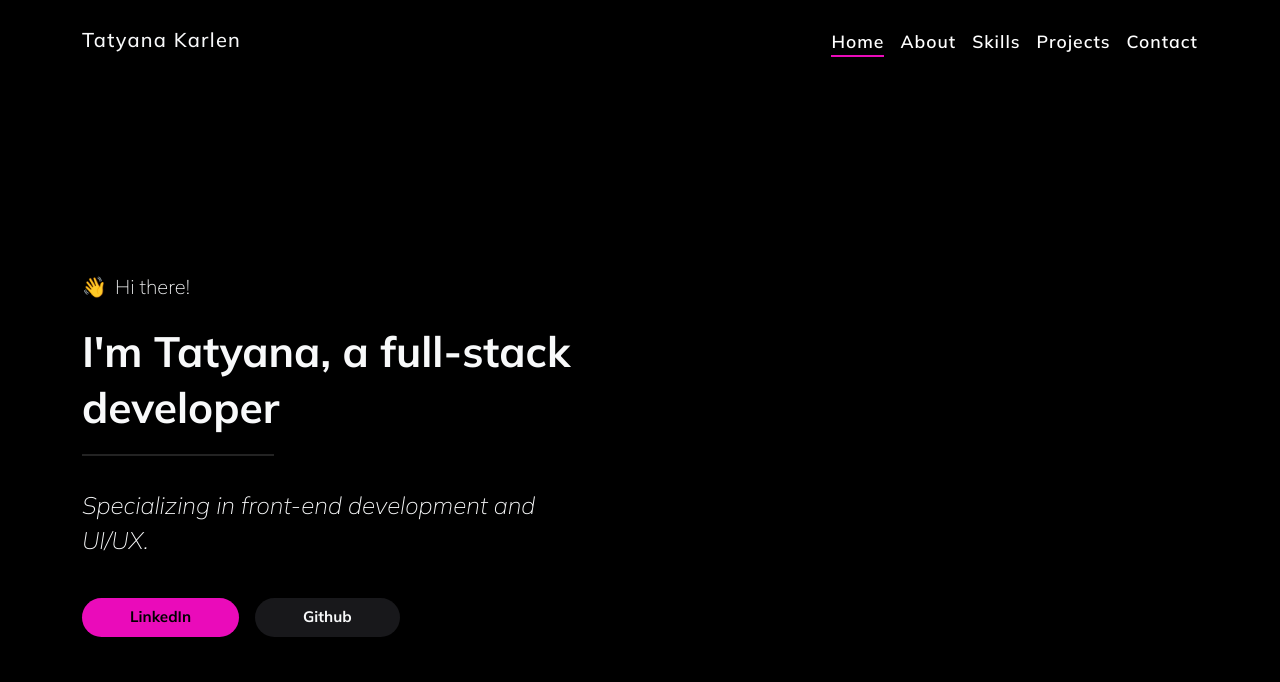
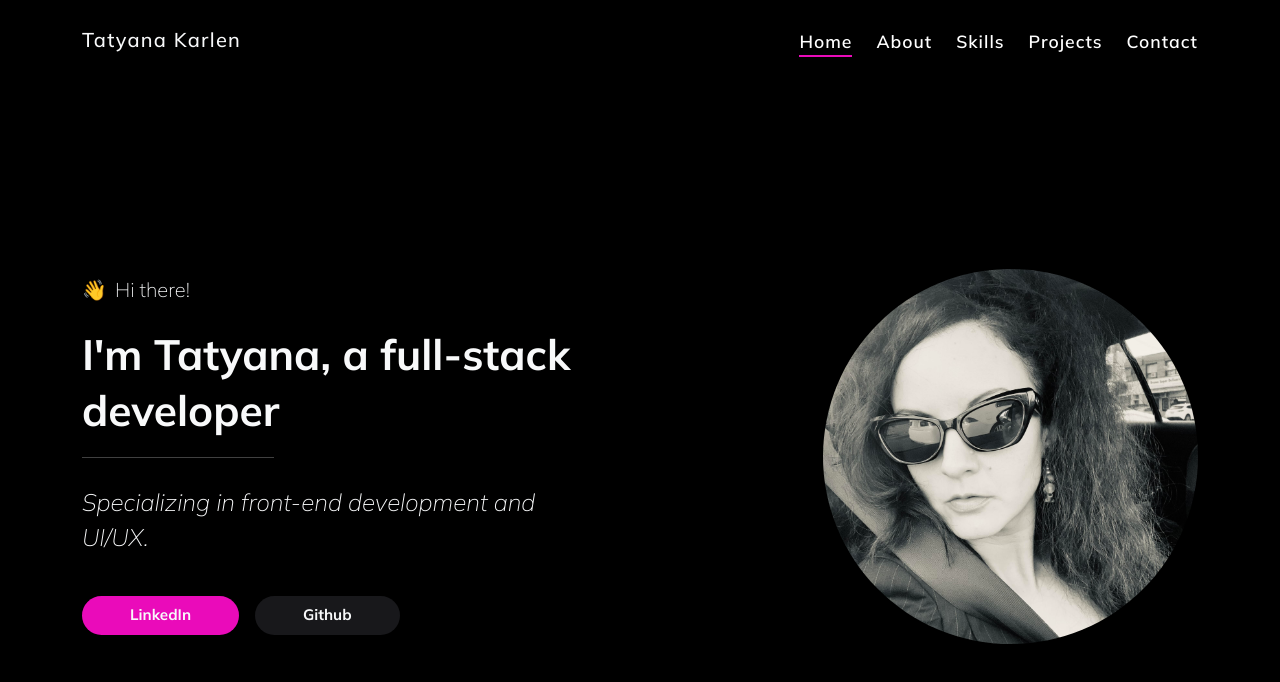
Before and after one commit to tatyanakarlen/new_portfolio, a Next.js app: page / in a window 1280 px wide. Shown: the top 682 px of the page. Built offline with nearby package versions, Linux system fonts and the light colour scheme.

Commit message:
finished custom btns with hover effect

```diff
--- a/src/app/sections/Home/Home.module.css
+++ b/src/app/sections/Home/Home.module.css
@@ -15,8 +15,8 @@
 .hrDeveloper {
     width: 20ch;
     border: 0;
-    height: 1.3px;
-    background-color: #8c8c8c;
+    height: 1.4px;
+    background-color: #fffefe;
     margin-top: 0.2rem;
   }
 
@@ -24,10 +24,14 @@
     font-weight: 100;
     font-style: italic;
     line-height: 2.2rem;
+    margin-top: -5px;
   }
 
 
+.innerWrapper {
+    margin-top: 7rem;
+}
 
-  .textContainer {
-    margin-top: 7rem;
+  .bioImage {
+    object-fit: cover !important;
   }
--- a/src/app/sections/Home/Home.tsx
+++ b/src/app/sections/Home/Home.tsx
@@ -1,12 +1,16 @@
 import React from "react";
 import styles from "./Home.module.css";
 import CustomBtn from "@/components/CustomBtn/CustomBtn";
+import { Image } from "react-bootstrap";
 
-// text, onClick, link, bgColor, textColor
+const Home: React.FC = () => {
+  const image: string = "/images/bio.jpg";
 
-const Home = () => {
   return (
     <div className={`${styles.home} d-flex align-items-center`}>
+      <div
+        className={`${styles.innerWrapper} w-100 d-flex align-items-center gap-5`}
+      >
         <div className={`${styles.textContainer} d-flex flex-column gap-3`}>
           <h5
             className={`${styles.hiThere} d-flex gap-2 align-items-center text-light mb-0`}
@@ -21,11 +25,27 @@ const Home = () => {
             Specializing in front-end development and UI/UX.
           </h4>
           <div className="d-flex gap-3 mt-3">
-          <CustomBtn text="LinkedIn" bgColor="hotPinkBtn" textColor="black" />
             <CustomBtn
+              link="https://www.linkedin.com/in/tatyanakarlen/"
+              text="LinkedIn"
+              bgColor="hotPinkBtn"
+              textColor="black"
+            />
+            <CustomBtn
+              link="https://github.com/tatyanakarlen"
               text="Github"
               textColor="text-light"
               bgColor="darkGreyBtn"
+            />
+          </div>
+        </div>
+        <div>
+          <Image
+            className={styles.bioImage}
+            roundedCircle
+            width={375}
+            height={375}
+            src={image}
           />
         </div>
       </div>
--- a/src/components/CustomBtn/CustomBtn.module.css
+++ b/src/components/CustomBtn/CustomBtn.module.css
@@ -1,7 +1,35 @@
 .btn {
-    font-size: 0.95rem !important;
+  font-size: 0.95rem !important;
+  position: relative !important;
+  overflow: hidden !important;
+  transition: 0.2s ease-in-out;
+  will-change: transform !important;
+  z-index: 1 !important;
+  cursor: pointer;
 }
 
-.blackText {
-    color: black !important;
+.btn::after {
+  background: linear-gradient(
+    135deg,
+    rgba(255, 20, 147, 1),
+    rgba(0, 0, 255, 1)
+  );
+  content: "";
+
+  top: 0;
+  left: -50%;
+  width: 253%;
+  height: 338%;
+  position: absolute;
+  transform: translateX(-100%) rotate(45deg);
+  transition: transform 0.2s ease-in-out;
+  z-index: -1;
 }
+
+.btn:hover::after {
+  transform: translateX(0) rotate(45deg);
+}
+
+.btn:hover {
+  transform: scale(1.05);
+}
--- a/src/components/CustomBtn/CustomBtn.tsx
+++ b/src/components/CustomBtn/CustomBtn.tsx
@@ -1,12 +1,38 @@
 import React from "react";
 import { Button } from "react-bootstrap";
-import styles from './CustomBtn.module.css'
+import styles from "./CustomBtn.module.css";
+import Link from "next/link";
 
-const CustomBtn = ({ text, onClick, link, bgColor, textColor }) => {
+interface CustomBtnProps {
+  text: string;
+  onClick?: () => void; // optional
+  link?: string;
+  bgColor: string;
+  textColor: string;
+}
+
+const CustomBtn: React.FC<CustomBtnProps> = ({
+  text,
+  onClick,
+  link,
+  bgColor,
+  textColor,
+}) => {
   return (
-    <div className={`${styles.btn} ${textColor} ${bgColor} ${textColor === "black" && styles.blackText} rounded-pill border-0 fw-bold py-2 px-5`}>
-      {text}
-    </div>
+    <div
+    onClick={onClick} // Call the onClick function if it exists
+    className={`${styles.btn} ${textColor} ${bgColor} ${
+      textColor === "black" ? styles.blackText : ""
+    } rounded-pill border-0 fw-bold py-2 px-5`}
+  >
+    {link ? (
+      <Link href={link} passHref className="text-decoration-none text-light"> {/* Use Link for navigation */}
+        {text}
+      </Link>
+    ) : (
+      text // Just render the text when no link is provided
+    )}
+  </div>
   );
 };
 
--- a/src/components/NavBar/NavBar.tsx
+++ b/src/components/NavBar/NavBar.tsx
@@ -149,7 +149,7 @@ const NavBar: React.FC<NavBarProps> = ({ activeSection, setActiveSection }) => {
           <div>
             <h5 className={`${styles.navBrand}`}>Tatyana Karlen</h5>
           </div>
-          <div className="d-flex gap-3">
+          <div className="d-flex gap-4">
             <Nav.Item>
               <Link
                 onClick={() => {
```
Also changed, not shown: public/images/bio.jpg (added). Lines whose indentation alone changed are shown as unchanged.
